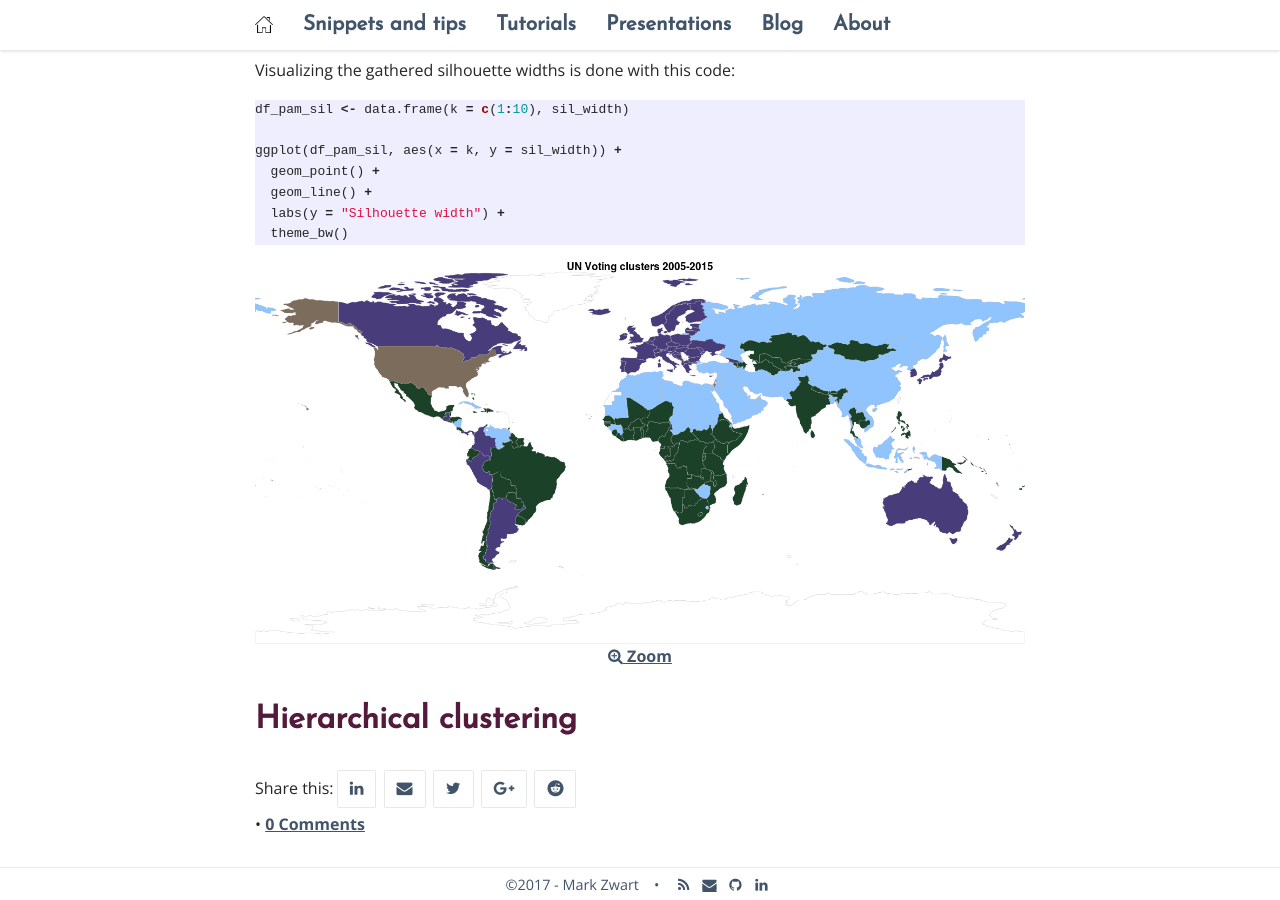
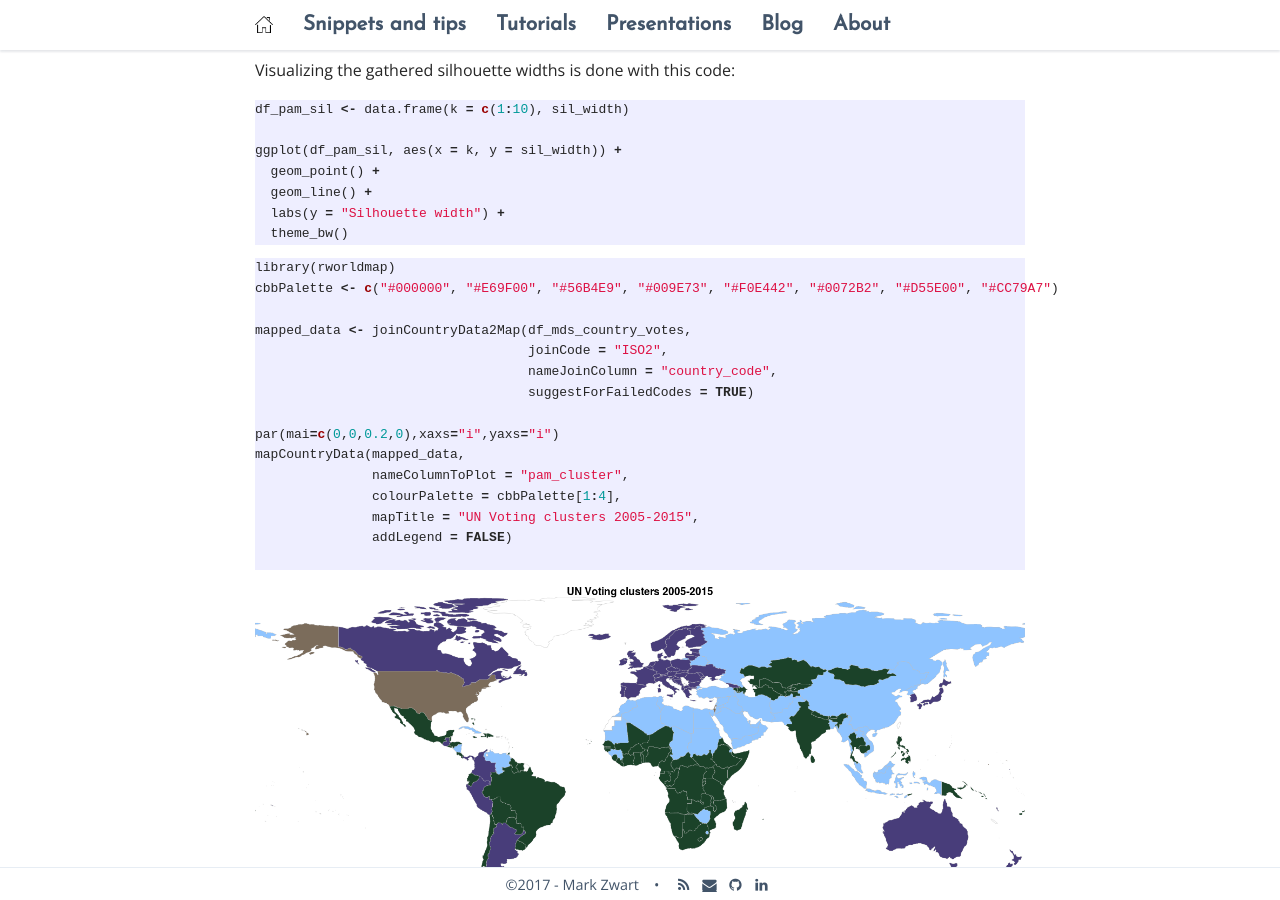
Before and after one commit to mark-me/mark-me.github.io, a Jekyll site: the page built from _pages/tutorials/clustering-mds/clustering-mds.md, in a window 1280 px wide and 900 px high, scrolled down 5135 px. Built offline with Jekyll 4.4.1, drawn with Linux system fonts in a browser that asks for light colours; nearby versions of some CDN libraries; comment, search, counter and statistics services are not loaded.

Commit message:
Update clustering-mds.md

````diff
--- a/_pages/tutorials/clustering-mds/clustering-mds.md
+++ b/_pages/tutorials/clustering-mds/clustering-mds.md
@@ -173,6 +173,23 @@ ggplot(df_pam_sil, aes(x = k, y = sil_width)) +
   theme_bw()
 ```
 
+```r
+library(rworldmap)
+cbbPalette <- c("#000000", "#E69F00", "#56B4E9", "#009E73", "#F0E442", "#0072B2", "#D55E00", "#CC79A7")
+
+mapped_data <- joinCountryData2Map(df_mds_country_votes,
+                                   joinCode = "ISO2",
+                                   nameJoinColumn = "country_code",
+                                   suggestForFailedCodes = TRUE)
+
+par(mai=c(0,0,0.2,0),xaxs="i",yaxs="i")
+mapCountryData(mapped_data,
+               nameColumnToPlot = "pam_cluster",
+               colourPalette = cbbPalette[1:4],
+               mapTitle = "UN Voting clusters 2005-2015",
+               addLegend = FALSE)
+
+```
 {:refdef: style="text-align: center;"}
 <a href="/_pages/tutorials/clustering-mds/unvotes-map-clusters.png" target="_blank">
 <img src="/_pages/tutorials/clustering-mds/unvotes-map-clusters.png" alt="World map of UN votes" width="100%" height="100%" align="center"/><br>
````
